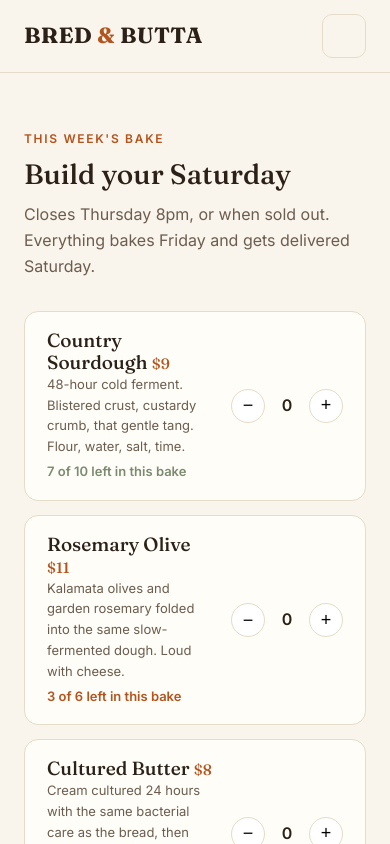
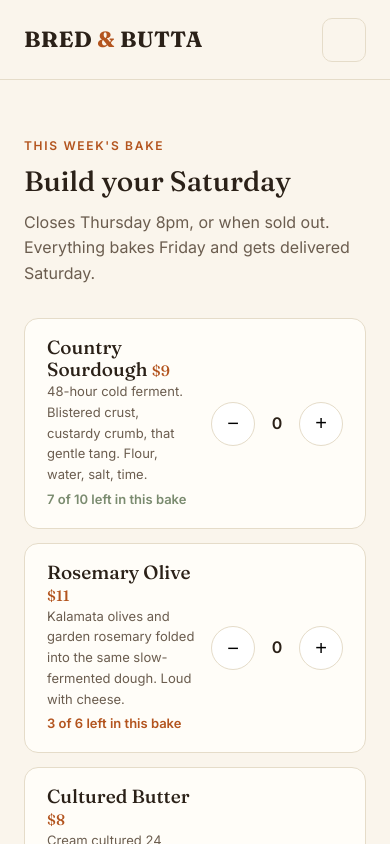
Before and after one commit to terryhuangjr/bredandbutta, a React (Vite) app: page /order in a window 390 px wide. Shown: the top 844 px of the page. Built offline with nearby package versions, Linux system fonts and the light colour scheme.

Commit message:
mobile: 44px qty steppers, logo tap area

```diff
--- a/src/index.css
+++ b/src/index.css
@@ -165,6 +165,8 @@ footer .fine { margin-top: 36px; padding-top: 20px; border-top: 1px solid #463a2
   footer.site a { display: inline-block; padding: 10px 0; min-height: 44px; }
   footer.site .fine { flex-direction: column; gap: 8px; }
   .faq summary { padding: 16px 0; }
+  .qty button { width: 44px; height: 44px; font-size: 20px; }
+  header .logo { padding: 8px 0; }
   .hero, .grid-2, .steps, .fact-row, .order-grid, .about-grid, footer .cols { grid-template-columns: 1fr; }
   .week-card { grid-template-columns: 1fr; text-align: center; }
   .timeline .stage { grid-template-columns: 1fr; gap: 4px; }
```
